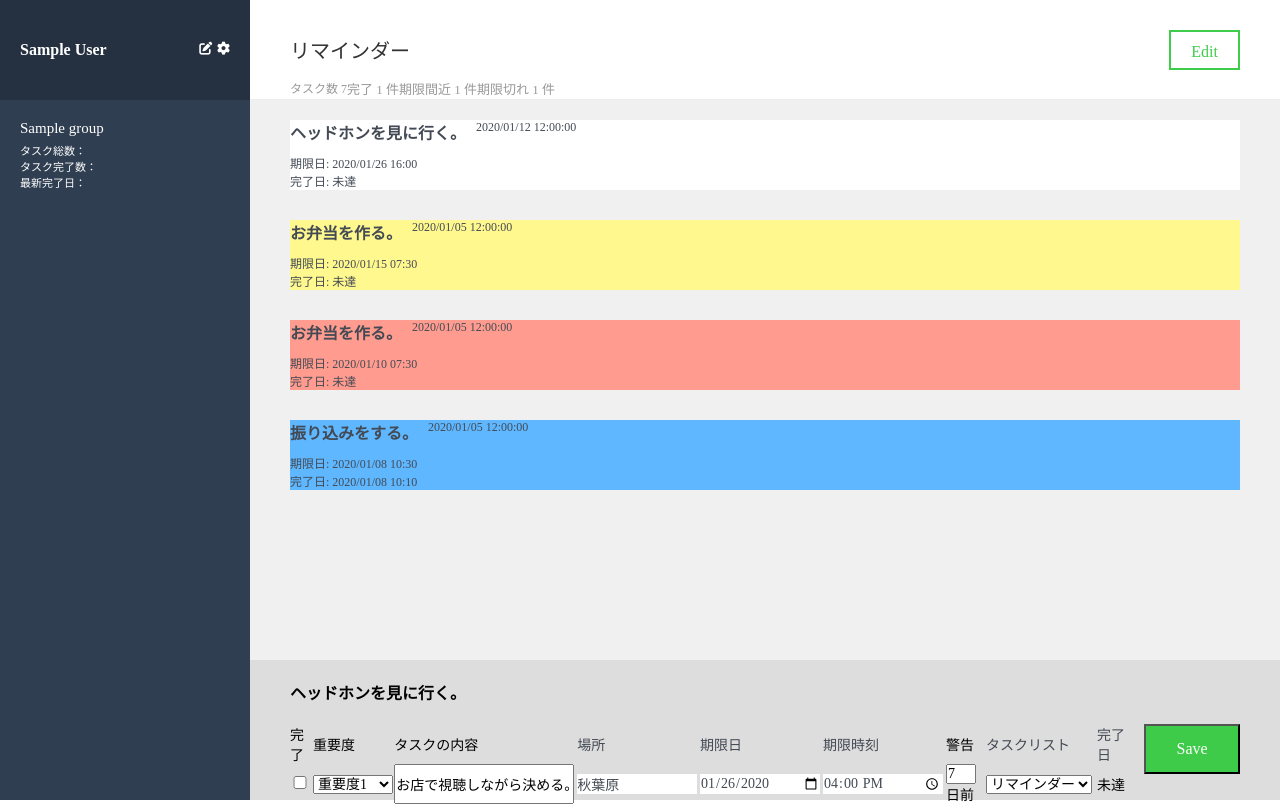
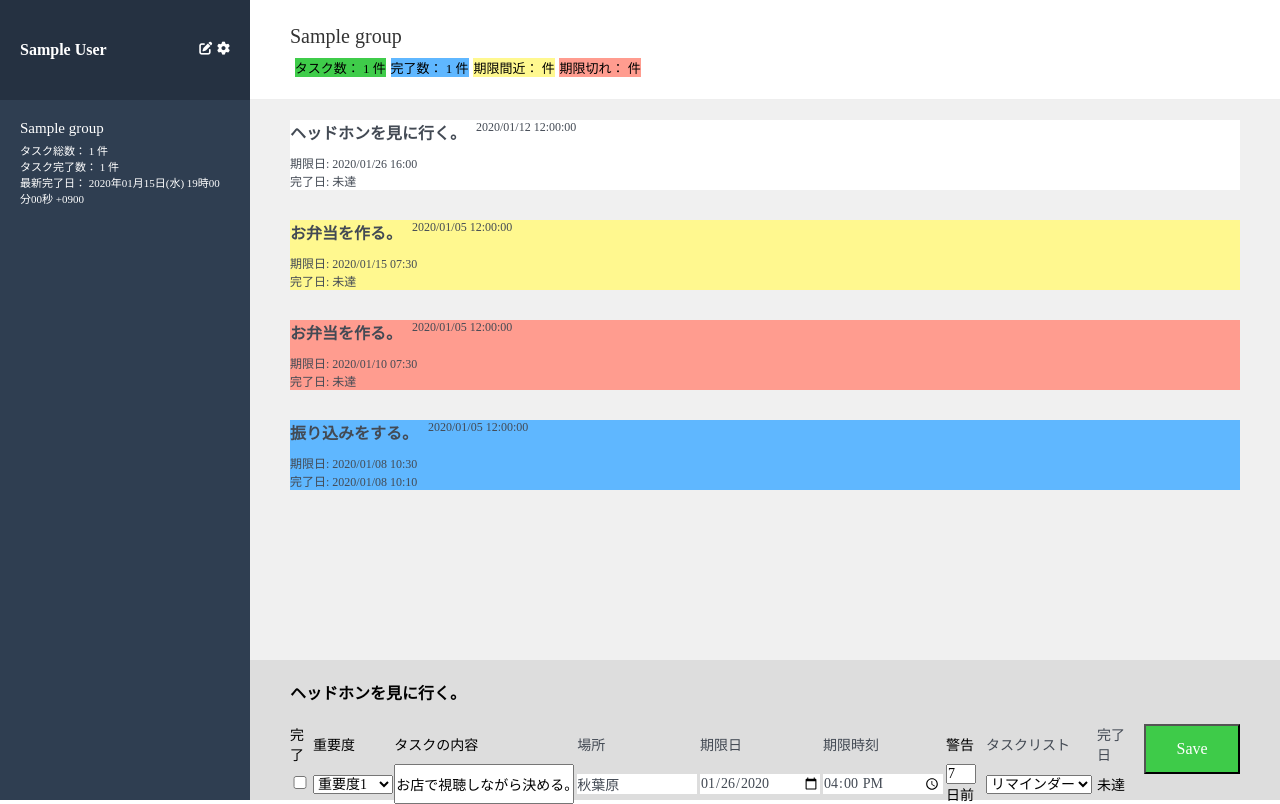
Before and after one commit to yukitaka0915-se/mytasks, a Rails app: page /groups/1/tasks in a window 1280 px wide. Run offline with Rails 7, Linux system fonts and the light colour scheme; a user stored in the database is signed in; tables that the repository leaves empty hold one stand-in row (values such as "Sample post"); style sheets or scripts are compiled from the project's sources; some libraries are stand-ins or nearby versions.

Commit message:
fix association   functions
cireated task count function

```diff
--- a/app/assets/stylesheets/config/_colors.scss
+++ b/app/assets/stylesheets/config/_colors.scss
@@ -11,3 +11,5 @@
 $task_color_complete: #5fb7ff;
 $task_color_warning: #fff88f;
 $task_color_overdue: #ff9c8f;
+
+$main_back_color: #f0f0f0;
--- a/app/assets/stylesheets/modules/_main_task.scss
+++ b/app/assets/stylesheets/modules/_main_task.scss
@@ -2,6 +2,7 @@
   width: $main_width;
   float: left;
   .main-header{
+    // background-color: $main_back_color;
     height: $header_height;
     padding: $padding_TB0_LR40px;
     @include flexbox;
@@ -9,20 +10,32 @@
     border-bottom: solid 1px #eeeeee;
     overflow: scroll;
     &__left-box{
-      margin-top: 35px;
+      margin-top: 25px;
+      margin-bottom:10px;
       &__current-group{
         font-size: 20px;
         color: $main_color_blackInk;
-        margin-bottom:15px;
       }
       &__task-list{
         @include flexbox;
         font-size: 12px;
-        color: $main_color_lightgray;
-        &__task{
+        list-style: none;
+        &--total{
+          background-color: $light_green;
           margin-left: $marginleft_interval;
-          list-style: none;
         }
+        &--complete{
+          background-color: $task_color_complete;
+          margin-left: $marginleft_interval;
+        }
+        &--warning{
+          background-color: $task_color_warning;
+          margin-left: $marginleft_interval;
+        }
+        &--overdue{
+          background-color: $task_color_overdue;
+          margin-left: $marginleft_interval;
+       }
       }
     }
     &__edit-btn{
@@ -45,7 +58,8 @@
   .tasks{
     height: $mainTasks_hight;
     padding: 20px 40px;
-    background-color: #f0f0f0;
+    background-color: $main_back_color;
+    // background-color: #f0f0f0;
     overflow: scroll;
     .task{
       padding-bottom: 20px;
--- a/app/assets/stylesheets/modules/_side_bar.scss
+++ b/app/assets/stylesheets/modules/_side_bar.scss
@@ -45,7 +45,7 @@
       &__length{
         @extend %__task-title;
       }
-      &__complete{
+      &__completed{
         @extend %__task-title;
         &--length {
           @extend %__task-title;
--- a/app/controllers/concerns/reminder_exists.rb
+++ b/app/controllers/concerns/reminder_exists.rb
@@ -4,7 +4,7 @@
   private
 
   # ユーザーのサインアップ後に、タスクリスト「リマインダー」を作成する。
-  # まだ正常に動作しない
+  # 正常に動作していない
   def reminder_exists
     if @group.count == 0
       @group = Group.new(
--- a/app/controllers/tasks_controller.rb
+++ b/app/controllers/tasks_controller.rb
@@ -30,7 +30,8 @@
   end
 
   def set_tasks
-    @tasks = Task.includes(:group).where(user: current_user.id)
+    @tasks = Task.search_all(params[:group_id], current_user.id)
+    @tasks_completed = Task.search_completed(params[:group_id], current_user.id)
   end
 
 end
--- a/app/helpers/groups_helper.rb
+++ b/app/helpers/groups_helper.rb
@@ -1,5 +1,6 @@
 module GroupsHelper
-  def judgetasklist(edit_flg, authority_flg)
+  # 正常に動作していない
+  def judge_delete_tasklist(edit_flg, authority_flg)
     content_tag(:div, class: "mytask-group-form__delete-btn") do
       if edit_flg == true and authority_flg == false
         content_tag(:a, value:"削除" , class: "mytask-group-form__delete-btn", method: :delete)
--- a/app/models/group.rb
+++ b/app/models/group.rb
@@ -7,12 +7,34 @@
 
   # カレントユーザーのタスクリストを検索する。
   scope :has_with_mytasklist, -> (user_id){
-    where("user_id = ?", user_id)
+    where(user: user_id)
   }
 
   # タスクリスト「リマインダー」を検索する。
-  scope :exists_reminder, -> (user_id){
-    where("user_id = ?", user_id).where("authority = true").where("name = 'リマインダー'")
+  scope :search_reminder, -> (user_id){
+    where(user: user_id).where(authority: true).where(name: 'リマインダー')
   }
 
+  def judge_task_completed
+    judge_completed.present?
+  end
+
+  def show_task_completed_count
+    if (task_completed = judge_completed).present?
+      task_completed.count
+    end
+  end
+
+  def show_task_completed_latest_dt
+    if (task_completed = judge_completed).present?
+      I18n.l(task_completed.last.completed_at)
+    end
+  end
+
+  private
+
+  def judge_completed
+    task_completed = tasks.where(completed: true)
+  end
+
 end
--- a/app/models/task.rb
+++ b/app/models/task.rb
@@ -5,15 +5,12 @@
   validates :title, presence: true, uniqueness: true
 
   # カレントユーザーとカレントタスクリストの総数を取得する。
-  scope :exists_reminder, -> (user_id){
-    where("user_id = ?", user_id).where("authority = true").where("name = 'リマインダー'")
+  scope :search_all, -> (user_id, group_id){
+    where(user: user_id).where(group: group_id)
   }
-  def show_last_message
-    if (last_message = messages.last).present?
-      last_message.body? ? last_message.body : '画像が投稿されています'
-    else
-      'まだメッセージはありません。'
-    end
-  end
+
+  scope :search_completed, -> (user_id, group_id){
+    search_all(user_id, group_id).where(completed: true)
+  }
 
 end
--- a/app/views/shared/_main_task.html.haml
+++ b/app/views/shared/_main_task.html.haml
@@ -2,17 +2,26 @@
   .main-header
     .main-header__left-box
       %h2.main-header__left-box__current-group
-        リマインダー
+        = @group.name
       %ul.main-header__left-box__task-list
-        タスク数 7
+        %li.main-header__left-box__task-list--total
+          タスク数：
+          = @tasks.count
+          件
         %li.main-header__left-box__task-list--complete
-          完了 1 件
+          完了数：
+          = @tasks_completed.count
+          件
         %li.main-header__left-box__task-list--warning
-          期限間近 1 件
+          期限間近：
+          件
         %li.main-header__left-box__task-list--overdue
-          期限切れ 1 件
-    = link_to "#" do
-      .main-header__edit-btn Edit
+          期限切れ：
+          件
+    - if @group.authority == false
+      = link_to edit_group_path(@group.id) do
+        .main-header__edit-btn Edit
+
   .tasks
     .task{data: {task: {id: 4}}}
       .task--normal
--- a/app/views/shared/_side_bar.html.haml
+++ b/app/views/shared/_side_bar.html.haml
@@ -16,6 +16,18 @@
         = link_to group_tasks_path(group) do
           .group__task-name
             = group.name
-          .group__length タスク総数：
-          .group__complete--length タスク完了数：
-          .group__complete--latest 最新完了日：
+          .group__length
+            タスク総数：
+            = group.tasks.count
+            件
+          .group__completed
+            - if group.judge_task_completed
+              .group__completed--length
+                タスク完了数：
+                = group.show_task_completed_count
+                件
+              .group__completed--latest
+                最新完了日：
+                = group.show_task_completed_latest_dt
+            - else
+              完了タスクはありません。
```
